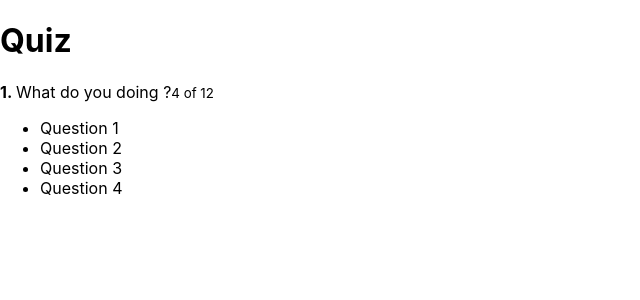
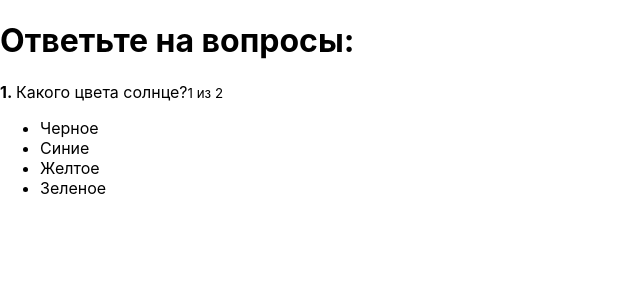
Before and after one commit to kravtsovRoman/react-quiz, a React app: page / in a window 1280 px wide. Shown: the top 300 px of the page, without its empty margins (0-640 px from the left). Built offline with nearby package versions, Linux system fonts and the light colour scheme.

Commit message:
first quiz

```diff
--- a/src/components/ActiveQuiz/ActiveQuiz.js
+++ b/src/components/ActiveQuiz/ActiveQuiz.js
@@ -6,15 +6,16 @@
   <div className={classes.ActiveQuiz}>
     <p className={classes.Question}>
       <span>
-        <strong>1.&nbsp;</strong>
-        What do you doing ?
+        <strong>{props.answerNumber}.&nbsp;</strong>
+        {props.question}
       </span>
-      <small>4 of 12</small>
+      <small>{props.answerNumber} из {props.quizLength}</small>
     </p>
 
 
     <AnswerList
       answers={props.answers}
+      onAnswerClick={props.onAnswerClick}
     />
   </div>
 );
--- a/src/components/ActiveQuiz/AnswersList/AnswerItem/AnswerItem.js
+++ b/src/components/ActiveQuiz/AnswersList/AnswerItem/AnswerItem.js
@@ -3,7 +3,10 @@
 
 const AnswerItem = (props) => {
   return (
-    <li className={classes.AnswerItem}>
+    <li
+      className={classes.AnswerItem}
+      onClick={() => props.onAnswerClick(props.answer.id)}
+    >
       {props.answer.text}
     </li>
   );
--- a/src/components/ActiveQuiz/AnswersList/AnswersList.js
+++ b/src/components/ActiveQuiz/AnswersList/AnswersList.js
@@ -11,6 +11,7 @@
           <AnswerItem
             key={index}
             answer={answer}
+            onAnswerClick={props.onAnswerClick}
           />
         );
       })
--- a/src/containers/Quiz/Quiz.js
+++ b/src/containers/Quiz/Quiz.js
@@ -5,16 +5,39 @@
 class Quiz extends Component {
 
   state = {
+    activeQuestion: 0,
     quiz: [
       {
+        id: 1,
+        qestion: 'Какого цвета солнце?',
+        rightAnswerId: 3,
         answers: [
-          { text: 'Question 1' },
-          { text: 'Question 2' },
-          { text: 'Question 3' },
-          { text: 'Question 4' }
+          { text: 'Черное', id: 1 },
+          { text: 'Синие', id: 2 },
+          { text: 'Желтое', id: 3 },
+          { text: 'Зеленое', id: 4 }
+        ]
+      },
+      {
+        id: 1,
+        qestion: 'Выберите язык программирования?',
+        rightAnswerId: 4,
+        answers: [
+          { text: 'Bootstrap', id: 1 },
+          { text: 'HTML', id: 2 },
+          { text: 'CSS', id: 3 },
+          { text: 'JavaScript', id: 4 }
         ]
       }
     ]
+  }
+
+  onAnswerClickHandler = (answerId) => {
+    console.log('answer Id:', answerId);
+
+    this.setState({
+      activeQuestion: this.state.activeQuestion + 1
+    })
   }
 
   render() {
@@ -22,8 +45,14 @@
       <div className={classes.Quiz}>
 
         <div className={classes.QuizWrapper}>
-          <h1>Quiz</h1>
-          <ActiveQuiz answers={this.state.quiz[0].answers} />
+          <h1>Ответьте на вопросы: </h1>
+          <ActiveQuiz
+            question={this.state.quiz[this.state.activeQuestion].qestion}
+            onAnswerClick={this.onAnswerClickHandler}
+            answers={this.state.quiz[this.state.activeQuestion].answers}
+            quizLength={this.state.quiz.length}
+            answerNumber={this.state.activeQuestion + 1}
+          />
         </div>
 
       </div>
```
